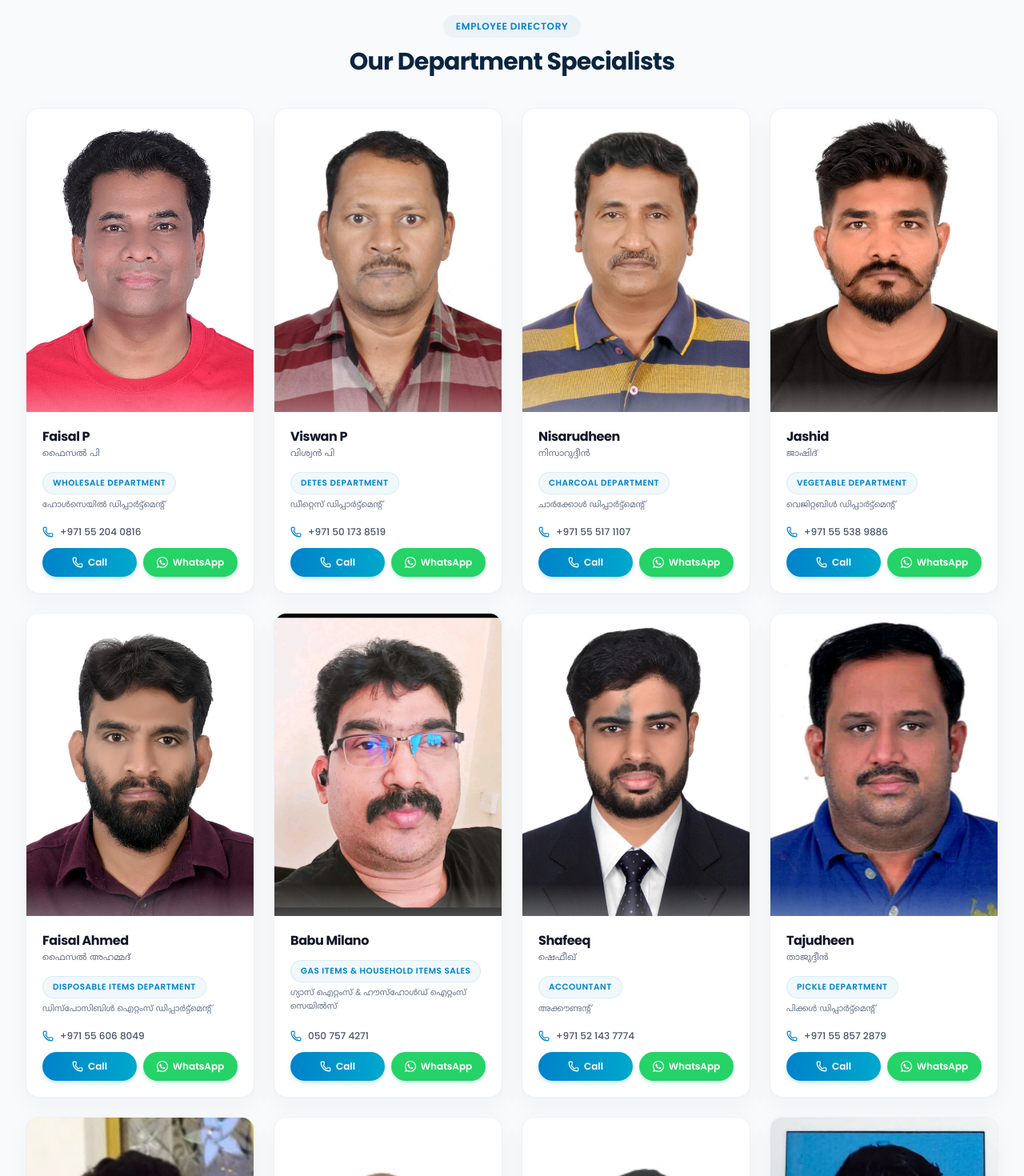
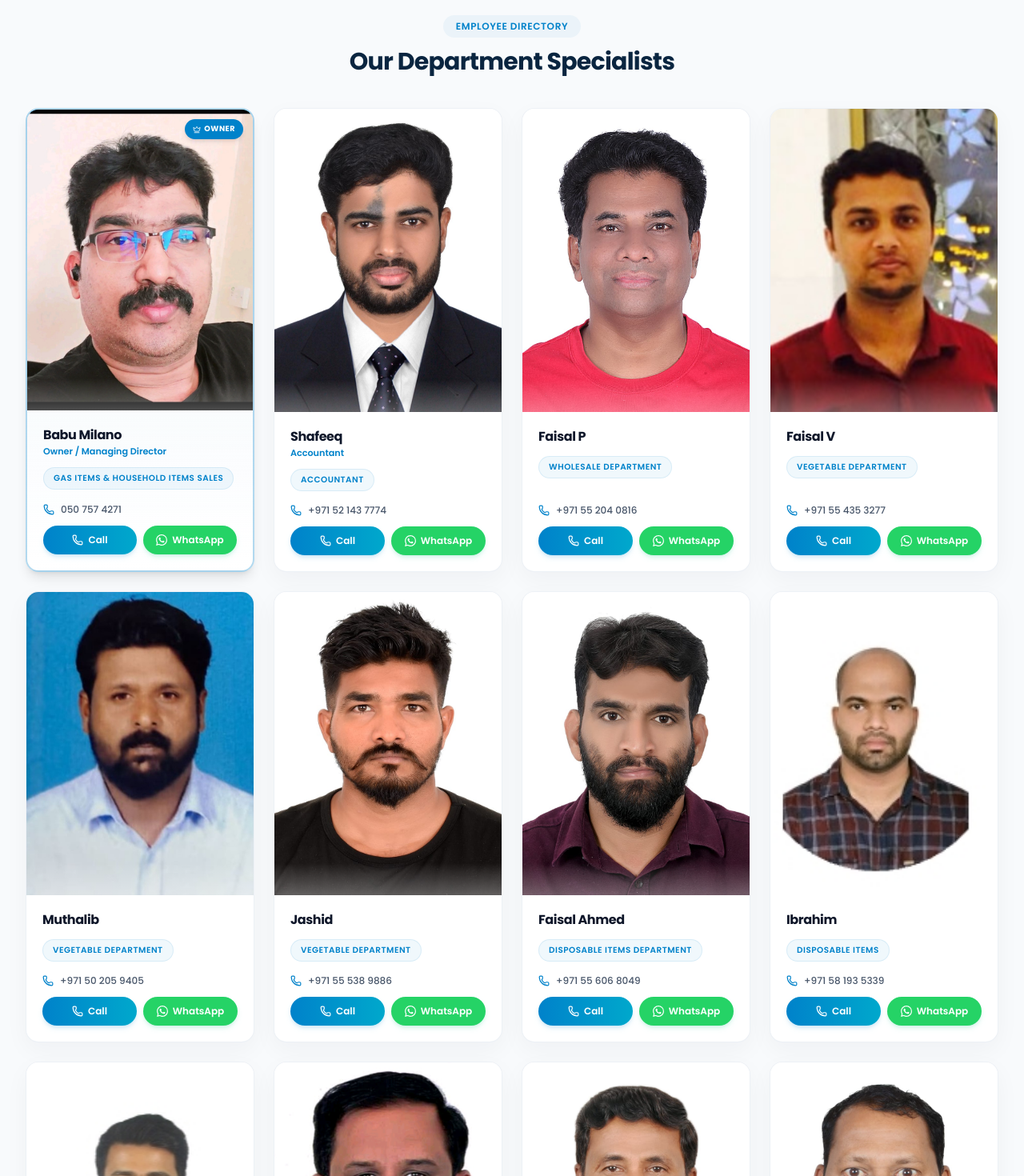
Before and after one commit to HARISALIP/milano_omega, a React (Vite) app: page /employees in a window 1280 px wide. Shown: the part 460-1930 px from the top of the page at 80% size. Built offline with nearby package versions, Linux system fonts and the light colour scheme.

Commit message:
Employees: reorder by hierarchy, remove Malayalam text, highlight owner card

```diff
--- a/src/pages/Employees.jsx
+++ b/src/pages/Employees.jsx
@@ -1,6 +1,6 @@
 import React from 'react';
 import { motion } from 'framer-motion';
-import { Phone } from 'lucide-react';
+import { Phone, Crown } from 'lucide-react';
 
 // WhatsApp SVG icon (inline, matching brand style)
 function WhatsAppIcon({ className }) {
@@ -17,139 +17,118 @@ function WhatsAppIcon({ className }) {
   );
 }
 
-// Employee data array
+// Employee data array — ordered by hierarchy
 const employees = [
   {
     id: 1,
+    name: 'Babu Milano',
+    position: 'Owner / Managing Director',
+    department: 'Gas Items & Household Items Sales',
+    phone: '050 757 4271',
+    telLink: 'tel:+971507574271',
+    whatsapp: 'https://wa.me/971507574271',
+    photo: '/images/Babu Milano.jpg',
+    isOwner: true,
+  },
+  {
+    id: 2,
+    name: 'Shafeeq',
+    position: 'Accountant',
+    department: 'Accountant',
+    phone: '+971 52 143 7774',
+    telLink: 'tel:+971521437774',
+    whatsapp: 'https://wa.me/971521437774',
+    photo: '/images/Shafeeq.jpg',
+  },
+  {
+    id: 3,
     name: 'Faisal P',
-    malayalam: 'ഫൈസൽ പി',
     department: 'Wholesale Department',
-    departmentMl: 'ഹോൾസെയിൽ ഡിപ്പാർട്ട്മെന്റ്',
     phone: '+971 55 204 0816',
     telLink: 'tel:+971552040816',
     whatsapp: 'https://wa.me/971552040816',
     photo: '/images/Faisal P.jpg',
   },
   {
-    id: 2,
-    name: 'Viswan P',
-    malayalam: 'വിശ്വൻ പി',
-    department: 'Detes Department',
-    departmentMl: 'ഡീറ്റെസ് ഡിപ്പാർട്ട്മെന്റ്',
-    phone: '+971 50 173 8519',
-    telLink: 'tel:+971501738519',
-    whatsapp: 'https://wa.me/971501738519',
-    photo: '/images/Viswan P.jpg',
+    id: 4,
+    name: 'Faisal V',
+    department: 'Vegetable Department',
+    phone: '+971 55 435 3277',
+    telLink: 'tel:+971554353277',
+    whatsapp: 'https://wa.me/971554353277',
+    photo: '/images/Faisal V.jpg',
   },
   {
-    id: 3,
+    id: 5,
+    name: 'Muthalib',
+    department: 'Vegetable Department',
+    phone: '+971 50 205 9405',
+    telLink: 'tel:+971502059405',
+    whatsapp: 'https://wa.me/971502059405',
+    photo: '/images/Muthalib.jpg',
+  },
+  {
+    id: 6,
+    name: 'Jashid',
+    department: 'Vegetable Department',
+    phone: '+971 55 538 9886',
+    telLink: 'tel:+971555389886',
+    whatsapp: 'https://wa.me/971555389886',
+    photo: '/images/Jashid.jpg',
+  },
+  {
+    id: 7,
+    name: 'Faisal Ahmed',
+    department: 'Disposable Items Department',
+    phone: '+971 55 606 8049',
+    telLink: 'tel:+971556068049',
+    whatsapp: 'https://wa.me/971556068049',
+    photo: '/images/Faisal Ahmed.jpg',
+  },
+  {
+    id: 8,
+    name: 'Ibrahim',
+    department: 'Disposable Items',
+    phone: '+971 58 193 5339',
+    telLink: 'tel:+971581935339',
+    whatsapp: 'https://wa.me/971581935339',
+    photo: '/images/Ibrahim.jpg',
+  },
+  {
+    id: 9,
+    name: 'Muhsin',
+    department: 'Disposable',
+    phone: '+971 52 535 0247',
+    telLink: 'tel:+971525350247',
+    whatsapp: 'https://wa.me/971525350247',
+    photo: '/images/Muhsin.jpg',
+  },
+  {
+    id: 10,
+    name: 'Tajudheen',
+    department: 'Pickle Department',
+    phone: '+971 55 857 2879',
+    telLink: 'tel:+971558572879',
+    whatsapp: 'https://wa.me/971558572879',
+    photo: '/images/Tajudheen.jpg',
+  },
+  {
+    id: 11,
     name: 'Nisarudheen',
-    malayalam: 'നിസാറുദ്ദീൻ',
     department: 'Charcoal Department',
-    departmentMl: 'ചാർക്കോൾ ഡിപ്പാർട്ട്മെന്റ്',
     phone: '+971 55 517 1107',
     telLink: 'tel:+971555171107',
     whatsapp: 'https://wa.me/971555171107',
     photo: '/images/Nisarudheen.jpg',
   },
   {
-    id: 4,
-    name: 'Jashid',
-    malayalam: 'ജാഷിദ്',
-    department: 'Vegetable Department',
-    departmentMl: 'വെജിറ്റബിൾ ഡിപ്പാർട്ട്മെന്റ്',
-    phone: '+971 55 538 9886',
-    telLink: 'tel:+971555389886',
-    whatsapp: 'https://wa.me/971555389886',
-    photo: '/images/Jashid.jpg',
-  },
-  {
-    id: 5,
-    name: 'Faisal Ahmed',
-    malayalam: 'ഫൈസൽ അഹമ്മദ്',
-    department: 'Disposable Items Department',
-    departmentMl: 'ഡിസ്പോസിബിൾ ഐറ്റംസ് ഡിപ്പാർട്ട്മെന്റ്',
-    phone: '+971 55 606 8049',
-    telLink: 'tel:+971556068049',
-    whatsapp: 'https://wa.me/971556068049',
-    photo: '/images/Faisal Ahmed.jpg',
-  },
-  {
-    id: 6,
-    name: 'Babu Milano',
-    malayalam: null,
-    department: 'Gas Items & Household Items Sales',
-    departmentMl: 'ഗ്യാസ് ഐറ്റംസ് & ഹൗസ്ഹോൾഡ് ഐറ്റംസ് സെയിൽസ്',
-    phone: '050 757 4271',
-    telLink: 'tel:+971507574271',
-    whatsapp: 'https://wa.me/971507574271',
-    photo: '/images/Babu Milano.jpg',
-  },
-  {
-    id: 7,
-    name: 'Shafeeq',
-    malayalam: 'ഷെഫീഖ്',
-    department: 'Accountant',
-    departmentMl: 'അക്കൗണ്ടന്റ്',
-    phone: '+971 52 143 7774',
-    telLink: 'tel:+971521437774',
-    whatsapp: 'https://wa.me/971521437774',
-    photo: '/images/Shafeeq.jpg',
-  },
-  {
-    id: 8,
-    name: 'Tajudheen',
-    malayalam: 'താജുദ്ദീൻ',
-    department: 'Pickle Department',
-    departmentMl: 'പിക്കൾ ഡിപ്പാർട്ട്മെന്റ്',
-    phone: '+971 55 857 2879',
-    telLink: 'tel:+971558572879',
-    whatsapp: 'https://wa.me/971558572879',
-    photo: '/images/Tajudheen.jpg',
-  },
-  {
-    id: 9,
-    name: 'Faisal V',
-    malayalam: 'ഫൈസൽ വി',
-    department: 'Vegetable Department',
-    departmentMl: 'വെജിറ്റബിൾ',
-    phone: '+971 55 435 3277',
-    telLink: 'tel:+971554353277',
-    whatsapp: 'https://wa.me/971554353277',
-    photo: '/images/Faisal V.jpg',
-  },
-  {
-    id: 10,
-    name: 'Ibrahim',
-    malayalam: 'ഇബ്രാഹിം',
-    department: 'Disposable Items',
-    departmentMl: 'ഡിസ്പോസിബിൾ ഐറ്റംസ്',
-    phone: '+971 58 193 5339',
-    telLink: 'tel:+971581935339',
-    whatsapp: 'https://wa.me/971581935339',
-    photo: '/images/Ibrahim.jpg',
-  },
-  {
-    id: 11,
-    name: 'Muhsin',
-    malayalam: 'മുഹ്സിൻ',
-    department: 'Disposable',
-    departmentMl: 'ഡിസ്പോസിബിൾ',
-    phone: '+971 52 535 0247',
-    telLink: 'tel:+971525350247',
-    whatsapp: 'https://wa.me/971525350247',
-    photo: '/images/Muhsin.jpg',
-  },
-  {
     id: 12,
-    name: 'Muthalib',
-    malayalam: 'മുത്തലിബ്',
-    department: 'Vegetable Department',
-    departmentMl: 'വെജിറ്റബിൾ',
-    phone: '+971 50 205 9405',
-    telLink: 'tel:+971502059405',
-    whatsapp: 'https://wa.me/971502059405',
-    photo: '/images/Muthalib.jpg',
+    name: 'Viswan P',
+    department: 'Detes Department',
+    phone: '+971 50 173 8519',
+    telLink: 'tel:+971501738519',
+    whatsapp: 'https://wa.me/971501738519',
+    photo: '/images/Viswan P.jpg',
   },
 ];
 
@@ -174,16 +153,36 @@ function AvatarFallback({ name }) {
 
 // Individual employee card
 function EmployeeCard({ employee, index }) {
+  const isOwner = employee.isOwner === true;
+
   return (
     <motion.article
       initial={{ opacity: 0, y: 20 }}
       whileInView={{ opacity: 1, y: 0 }}
       viewport={{ once: true }}
       transition={{ duration: 0.4, delay: index * 0.06 }}
-      className="group relative bg-white border border-brand-border/60 rounded-2xl overflow-hidden shadow-ambient hover:shadow-ambient-hover hover:-translate-y-1.5 transition-all duration-300 flex flex-col"
+      className={
+        isOwner
+          ? 'group relative rounded-2xl overflow-hidden shadow-lg flex flex-col border-2 border-brand-blue/30 bg-gradient-to-b from-brand-blue/5 to-white hover:shadow-xl hover:-translate-y-1.5 transition-all duration-300'
+          : 'group relative bg-white border border-brand-border/60 rounded-2xl overflow-hidden shadow-ambient hover:shadow-ambient-hover hover:-translate-y-1.5 transition-all duration-300 flex flex-col'
+      }
     >
       {/* Top accent line */}
-      <div className="absolute top-0 left-0 right-0 h-0.5 bg-gradient-to-r from-brand-blue to-brand-cyan opacity-0 group-hover:opacity-100 transition-opacity duration-300" />
+      <div
+        className={
+          isOwner
+            ? 'absolute top-0 left-0 right-0 h-1 bg-gradient-to-r from-brand-blue to-brand-cyan'
+            : 'absolute top-0 left-0 right-0 h-0.5 bg-gradient-to-r from-brand-blue to-brand-cyan opacity-0 group-hover:opacity-100 transition-opacity duration-300'
+        }
+      />
+
+      {/* Owner badge */}
+      {isOwner && (
+        <div className="absolute top-3 right-3 z-10 flex items-center gap-1 bg-brand-blue text-white text-[0.6rem] font-bold uppercase tracking-wider px-2.5 py-1 rounded-full shadow-md">
+          <Crown className="w-2.5 h-2.5 shrink-0" />
+          Owner
+        </div>
+      )}
 
       {/* Photo area — portrait ratio so full body is visible */}
       <div className="relative w-full aspect-[3/4] overflow-hidden bg-brand-alt">
@@ -208,10 +207,10 @@ function EmployeeCard({ employee, index }) {
           {employee.name}
         </h3>
 
-        {/* Malayalam name (secondary) */}
-        {employee.malayalam && (
-          <p className="font-ml text-[0.7rem] text-brand-textMuted mt-0.5 leading-tight">
-            {employee.malayalam}
+        {/* Position label (Owner / Accountant) */}
+        {employee.position && (
+          <p className="text-[0.7rem] font-semibold text-brand-blue mt-0.5 leading-tight">
+            {employee.position}
           </p>
         )}
 
@@ -220,11 +219,6 @@ function EmployeeCard({ employee, index }) {
           <span className="inline-block px-3 py-1 rounded-full text-[0.65rem] font-semibold uppercase tracking-wider text-brand-blue bg-brand-blue/6 border border-brand-blue/10">
             {employee.department}
           </span>
-          {employee.departmentMl && (
-            <p className="font-ml text-[0.65rem] text-brand-textMuted mt-1.5 leading-tight">
-              {employee.departmentMl}
-            </p>
-          )}
         </div>
 
         {/* Spacer */}
```
Also changed, not shown: public/images/Muthalib.jpg.
